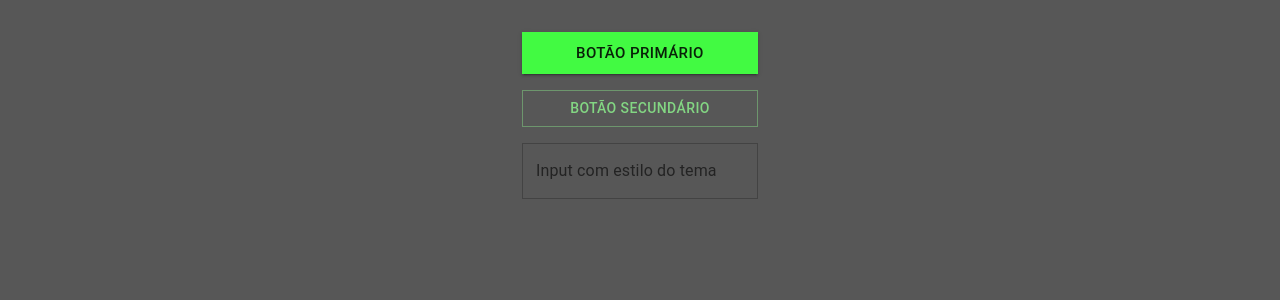
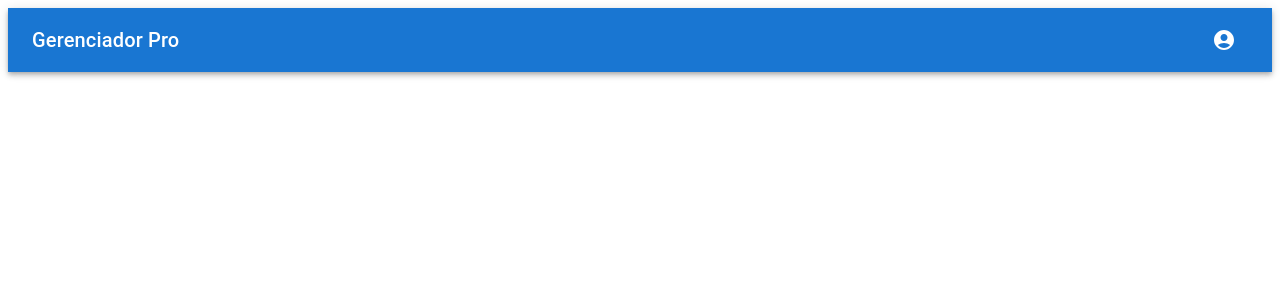
Before and after one commit to jeancarloslima/teste-007-redux-e-materialui, a React (Vite) app: page / in a window 1280 px wide. Shown: the top 300 px of the page. Built offline with nearby package versions, Linux system fonts and the light colour scheme.

Commit message:
Criando header e menu lateral com MUI

```diff
--- a/package.json
+++ b/package.json
@@ -12,6 +12,7 @@
   "dependencies": {
     "@emotion/react": "^11.14.0",
     "@emotion/styled": "^11.14.1",
+    "@mui/icons-material": "^9.0.1",
     "@mui/material": "^9.0.1",
     "@reduxjs/toolkit": "^2.11.2",
     "react": "^19.2.5",
--- a/src/App.jsx
+++ b/src/App.jsx
@@ -6,6 +6,7 @@ import Tela04 from "./Tela04";
 import Tela05 from "./Tela05";
 import Tela06 from "./Tela06";
 import Tela07 from "./Tela07";
+import Tela08 from "./Tela08";
 
 function App() {
   return (
@@ -16,7 +17,8 @@ function App() {
       {/* <Tela04 /> */}
       {/* <Tela05 /> */}
       {/* <Tela06 /> */}
-      <Tela07 />
+      {/* <Tela07 /> */}
+      <Tela08 />
     </>
   );
 }
--- /dev/null
+++ b/src/Tela08/index.jsx
@@ -0,0 +1,88 @@
+import { useState } from "react";
+import {
+  AppBar,
+  Toolbar,
+  IconButton,
+  Typography,
+  Drawer,
+  Box,
+  List,
+  Divider,
+  ListItem,
+  ListItemButton,
+  ListItemIcon,
+  ListItemText,
+  createTheme,
+  ThemeProvider,
+} from "@mui/material";
+import { AccountCircle, Logout, Person } from "@mui/icons-material";
+
+export default function Tela08() {
+  const [menuIsOpen, setMenuIsOpen] = useState(false);
+
+  return (
+    <>
+      <AppBar position="static" color="primary">
+        <Toolbar>
+          <Typography variant="h6" sx={{ flexGrow: 1 }}>
+            Gerenciador Pro
+          </Typography>
+          <IconButton
+            size="large"
+            egde="start"
+            color="inherit"
+            aria-label="menu"
+            onClick={() => setMenuIsOpen(true)}
+          >
+            <AccountCircle />
+          </IconButton>
+        </Toolbar>
+      </AppBar>
+
+      <Drawer
+        anchor="right"
+        open={menuIsOpen}
+        onClose={() => setMenuIsOpen(false)}
+      >
+        <Box
+          role="presentation"
+          sx={{
+            width: { xs: "180px", sm: "280px" },
+            p: 4,
+            textAlign: "center",
+          }}
+        >
+          <AccountCircle />
+          <Typography variant="subtitle1" sx={{ fontWeight: "bold" }}>
+            Jean
+          </Typography>
+
+          <Divider sx={{ mt: 1, mb: 2 }} />
+
+          <List>
+            <ListItem disablePadding>
+              <ListItemButton>
+                <ListItemIcon>
+                  <Person sx={{ mr: 2 }} />
+                </ListItemIcon>
+                <ListItemText primary="Meu Perfil" />
+              </ListItemButton>
+            </ListItem>
+
+            <ListItem disablePadding>
+              <ListItemButton>
+                <ListItemIcon>
+                  <Logout sx={{ mr: 2 }} sx={{ color: "error.main" }} />
+                </ListItemIcon>
+                <ListItemText
+                  primary="Sair da Conta"
+                  sx={{ color: "error.main" }}
+                />
+              </ListItemButton>
+            </ListItem>
+          </List>
+        </Box>
+      </Drawer>
+    </>
+  );
+}
```
Also changed, not shown: 1 other file (tests, documents, lock files or other folders).
